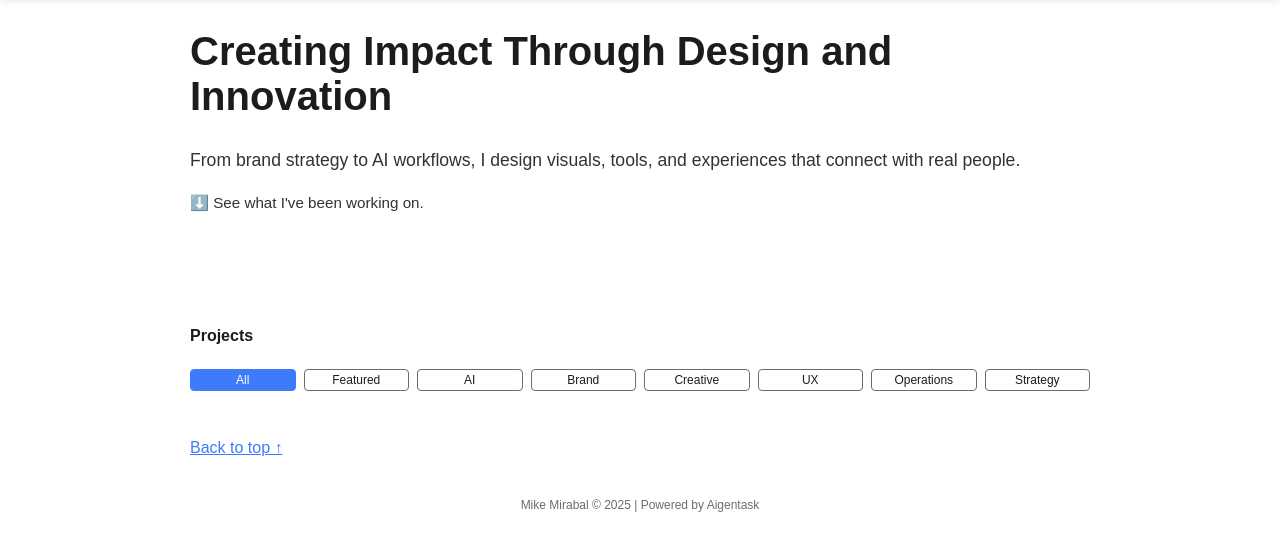
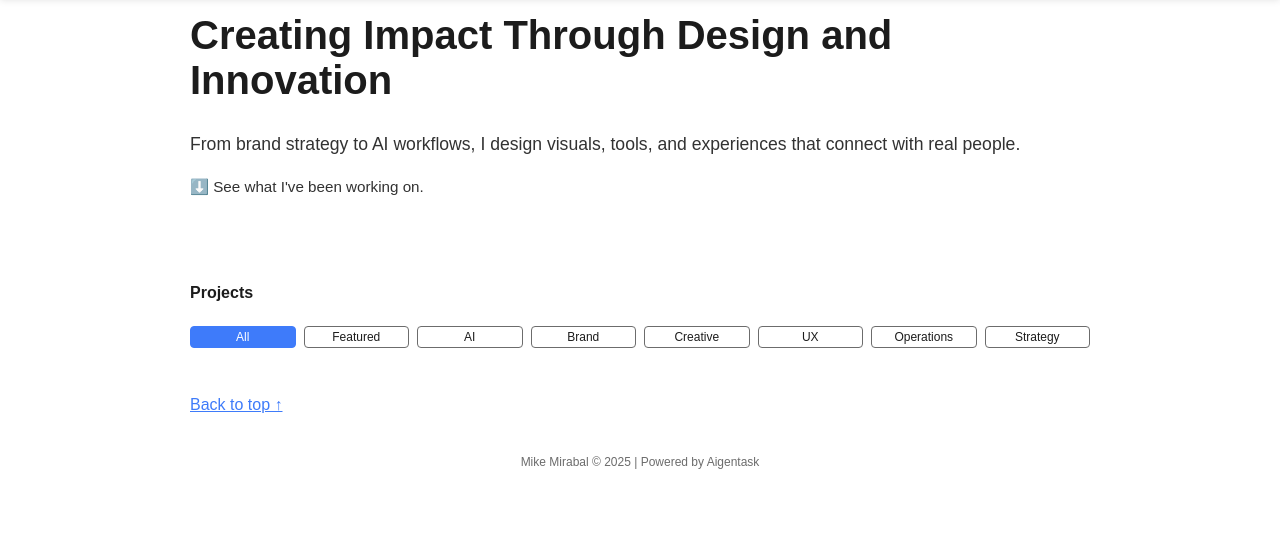
Before and after one commit to mike-mirabal/portfolio_2025, a website: page index.html in a window 1280 px wide. Shown: the part 59-610 px from the top of the page. Drawn offline with nearby package versions, Linux system fonts and the light colour scheme; no server answers.

Commit message:
adjust top margin on index and project

```diff
--- a/styles/index.css
+++ b/styles/index.css
@@ -254,7 +254,7 @@ main, #content, .page-content, .main-container {
   flex: 1;
   max-width: 900px;
   margin: 0 auto;
-  padding: calc(var(--appbar-h) + 1rem) 1rem 0 1rem;
+  padding: 1rem 1rem 0 1rem;
 
 }
 
@@ -266,14 +266,13 @@ main, #content, .page-content, .main-container {
   max-width: 900px;
   margin-left: auto;
   margin-right: auto;
-
 }
 
 
 .projects-subheading {
   font-size: 2.5rem;
   font-weight: 800;
-  margin-top: 1rem;
+   margin-top: var(--appbar-h);
 }
 .page-sublead {
   font-size: 1.1rem;
```
Also changed, not shown: styles/project.css (+7 -0 lines).
